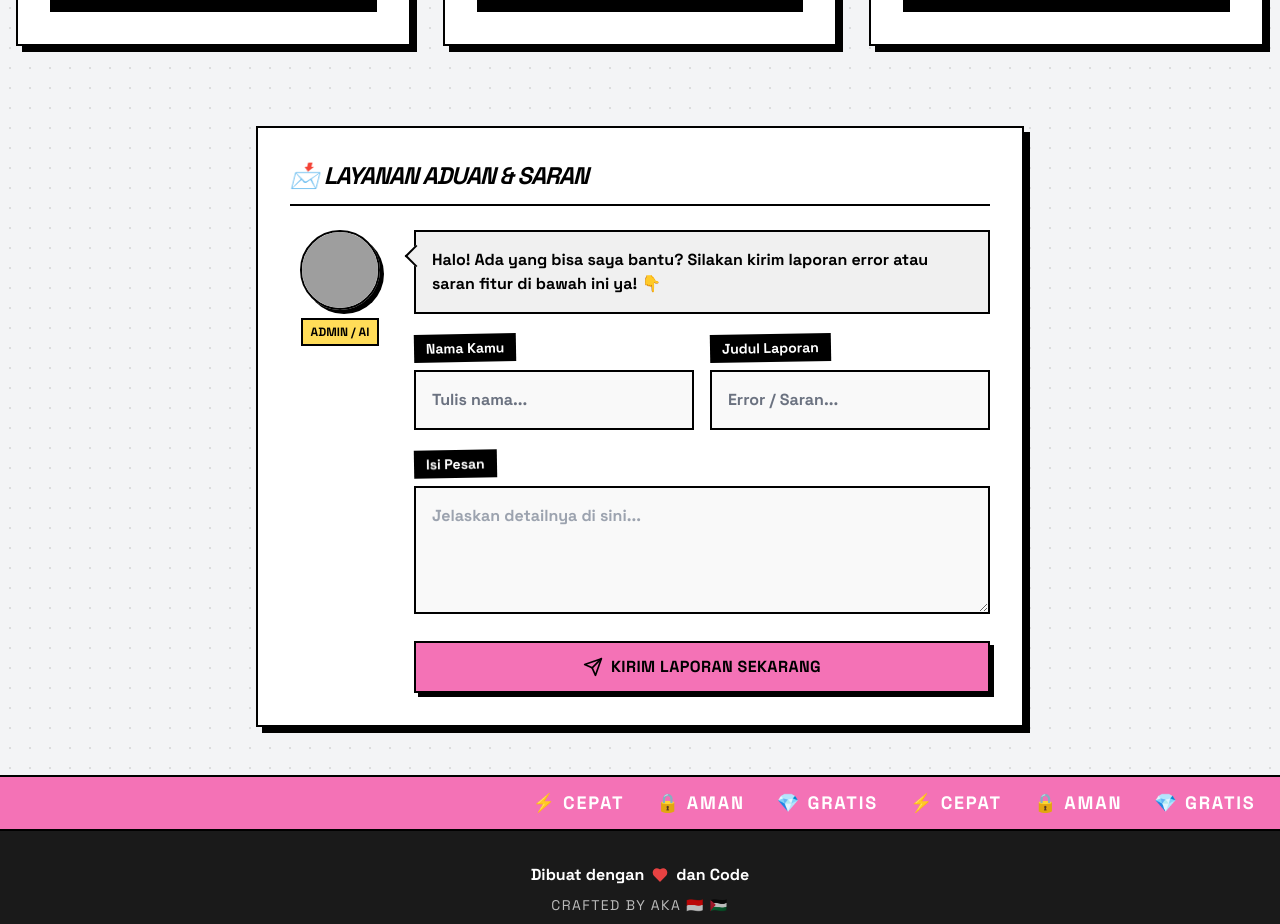
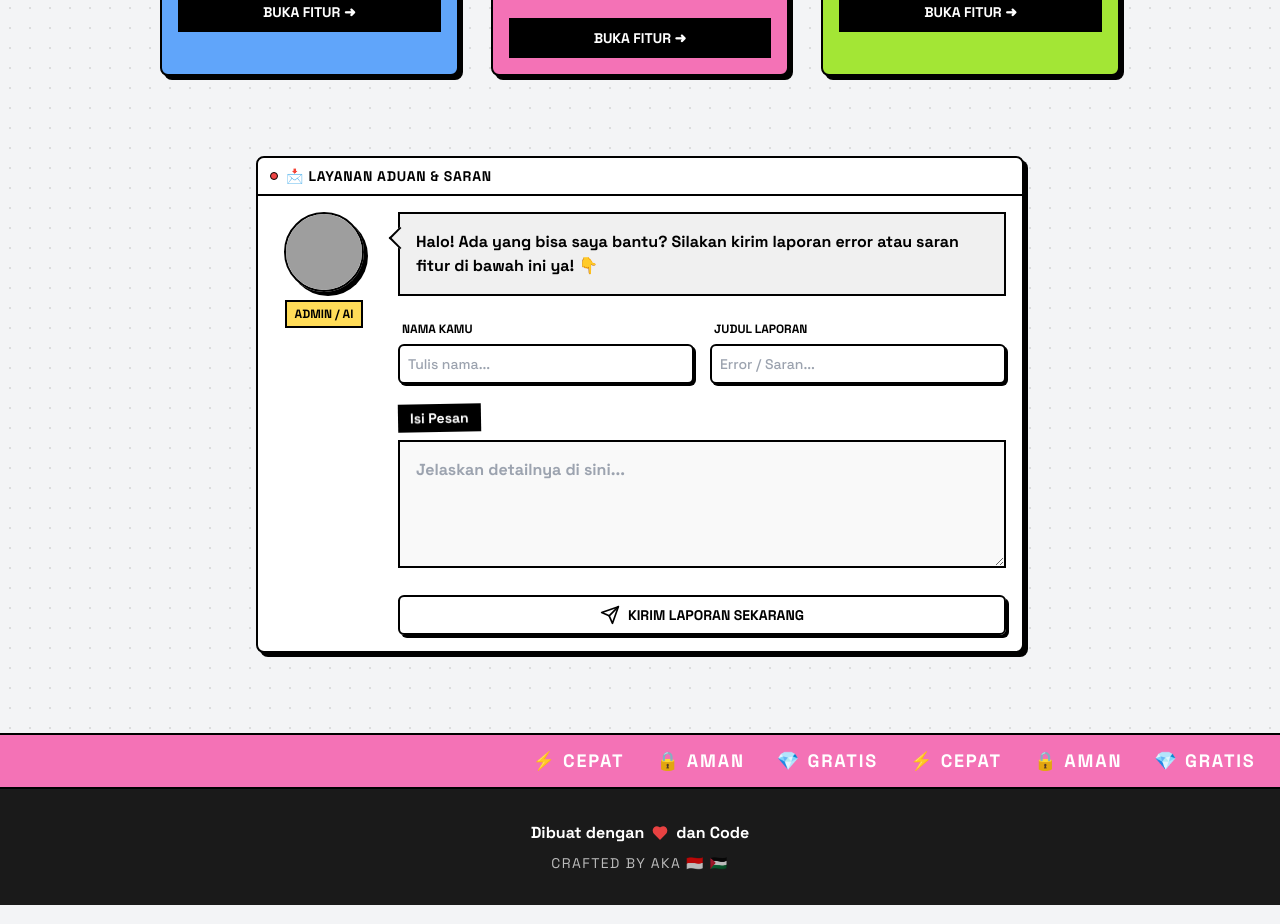
Before and after one commit to akaanakbaik/kaai, a React (Vite) app: page / in a window 1280 px wide. Shown: the part 1180-2104 px from the top of the page. Built offline with nearby package versions, Linux system fonts and the light colour scheme; grey boxes are pictures that could not be loaded.

Commit message:
Refactor NeoUI component structure and styles

```diff
--- a/src/components/NeoUI.jsx
+++ b/src/components/NeoUI.jsx
@@ -1,84 +1,80 @@
 import React from 'react';
 import { motion } from 'framer-motion';
+import { clsx } from 'clsx';
+import { twMerge } from 'tailwind-merge';
 
-// 1. Wrapper Halaman (Untuk Transisi Mulus saat ganti menu)
-export const PageWrapper = ({ children }) => (
-    <motion.div
-        initial={{ opacity: 0, y: 50 }}
-        animate={{ opacity: 1, y: 0 }}
-        exit={{ opacity: 0, y: -50 }}
-        transition={{ duration: 0.4, type: "spring", stiffness: 100 }}
-        className="w-full"
-    >
-        {children}
-    </motion.div>
+export function cn(...inputs) {
+  return twMerge(clsx(inputs));
+}
+
+export const NeoCard = ({ children, className, title, color = "bg-white" }) => {
+  return (
+    <div className={cn("border-2 border-black shadow-[4px_4px_0px_0px_rgba(0,0,0,1)] rounded-lg overflow-hidden", color, className)}>
+      {title && (
+        <div className="border-b-2 border-black bg-white/50 px-3 py-2 font-bold text-sm uppercase tracking-wider flex items-center gap-2">
+          <div className="w-2 h-2 rounded-full bg-red-500 border border-black"></div>
+          {title}
+        </div>
+      )}
+      <div className="p-4">{children}</div>
+    </div>
   );
+};
 
-// 2. Tombol Full Interaksi
-export const NeoButton = ({ children, onClick, className, variant = 'primary', type = 'button', disabled = false }) => {
+export const NeoButton = ({ children, onClick, variant = "primary", className, disabled }) => {
   const variants = {
-        primary: 'bg-[#FFDC58] text-black hover:bg-[#ffe58a]', // Kuning
-        secondary: 'bg-[#A3E635] text-black hover:bg-[#bcf266]', // Hijau
-        accent: 'bg-[#F472B6] text-black hover:bg-[#ff9bc9]', // Pink
-        dark: 'bg-[#1a1a1a] text-white hover:bg-[#333]', // Hitam
-        blue: 'bg-[#60A5FA] text-black hover:bg-[#8bbbf7]', // Biru
+    primary: "bg-[#A3E635] hover:bg-[#84cc16]", // Hijau Neon
+    secondary: "bg-[#FF90E8] hover:bg-[#ff70d9]", // Pink
+    dark: "bg-black text-white hover:bg-gray-800",
+    danger: "bg-red-500 text-white hover:bg-red-600",
+    white: "bg-white hover:bg-gray-100"
   };
 
   return (
     <motion.button
-            whileHover={!disabled ? { scale: 1.02, x: -4, y: -4, boxShadow: '6px 6px 0px 0px rgba(0,0,0,1)' } : {}}
-            whileTap={!disabled ? { scale: 0.95, x: 0, y: 0, boxShadow: '0px 0px 0px 0px rgba(0,0,0,1)' } : {}}
-            type={type}
+      whileHover={{ scale: 1.02, x: 1, y: 1 }}
+      whileTap={{ scale: 0.98, x: 2, y: 2, boxShadow: "0px 0px 0px 0px rgba(0,0,0,1)" }}
+      disabled={disabled}
       onClick={onClick}
-            disabled={disabled}
-            className={`
-                border-2 border-black px-6 py-3 font-black text-sm md:text-base tracking-wide
-                shadow-[4px_4px_0px_0px_rgba(0,0,0,1)] transition-colors duration-200
-                flex items-center justify-center gap-2 rounded-none
-                ${variants[variant]} ${className} ${disabled ? 'opacity-50 cursor-not-allowed grayscale' : ''}
-            `}
+      className={cn(
+        "border-2 border-black px-4 py-2 font-bold text-sm shadow-[3px_3px_0px_0px_rgba(0,0,0,1)] transition-all flex items-center justify-center gap-2 rounded-md",
+        variants[variant],
+        disabled && "opacity-50 cursor-not-allowed grayscale",
+        className
+      )}
     >
       {children}
     </motion.button>
   );
 };
 
-// 3. Kartu/Kotak Konten
-export const NeoCard = ({ children, title, className, color = 'bg-white' }) => {
-    return (
+export const NeoInput = ({ label, ...props }) => (
+  <div className="w-full space-y-1">
+    {label && <label className="font-bold text-xs uppercase ml-1">{label}</label>}
+    <input
+      {...props}
+      className="w-full border-2 border-black p-2 text-sm font-medium focus:outline-none focus:ring-2 focus:ring-[#A3E635] focus:border-black shadow-[2px_2px_0px_0px_rgba(0,0,0,1)] rounded-md transition-all"
+    />
+  </div>
+);
+
+export const NeoTextArea = ({ label, ...props }) => (
+  <div className="w-full space-y-1">
+    {label && <label className="font-bold text-xs uppercase ml-1">{label}</label>}
+    <textarea
+      {...props}
+      className="w-full border-2 border-black p-2 text-sm font-medium focus:outline-none focus:ring-2 focus:ring-[#A3E635] focus:border-black shadow-[2px_2px_0px_0px_rgba(0,0,0,1)] rounded-md transition-all min-h-[80px]"
+    />
+  </div>
+);
+
+export const PageWrapper = ({ children }) => (
   <motion.div
-            initial={{ scale: 0.9, opacity: 0 }}
-            animate={{ scale: 1, opacity: 1 }}
-            whileHover={{ y: -5 }}
-            transition={{ type: "spring", stiffness: 200, damping: 10 }}
-            className={`border-2 border-black p-5 md:p-8 shadow-[6px_6px_0px_0px_rgba(0,0,0,1)] ${color} ${className}`}
+    initial={{ opacity: 0, y: 20 }}
+    animate={{ opacity: 1, y: 0 }}
+    exit={{ opacity: 0, y: -20 }}
+    className="min-h-screen p-4 md:p-8 max-w-5xl mx-auto pb-20"
   >
-            {title && (
-                <div className="mb-6 border-b-2 border-black pb-3">
-                    <h3 className="text-xl md:text-2xl font-black uppercase italic tracking-tighter">{title}</h3>
-                </div>
-            )}
     {children}
   </motion.div>
 );
-};
-
-// 4. Input Field Interaktif
-export const NeoInput = ({ label, ...props }) => {
-    return (
-        <div className="w-full group">
-            {label && (
-                <motion.label
-                    className="mb-2 block font-bold text-sm bg-black text-white w-fit px-3 py-1 transform -rotate-1 group-focus-within:rotate-0 transition-transform"
-                >
-                    {label}
-                </motion.label>
-            )}
-            <motion.input
-                whileFocus={{ scale: 1.01, boxShadow: '4px 4px 0px 0px rgba(0,0,0,1)', backgroundColor: '#fff' }}
-                {...props}
-                className="w-full border-2 border-black p-3 md:p-4 font-bold bg-[#f9f9f9] focus:outline-none placeholder-gray-500 transition-all"
-            />
-        </div>
-    );
-};
```
Lines whose indentation alone changed are shown as unchanged.
